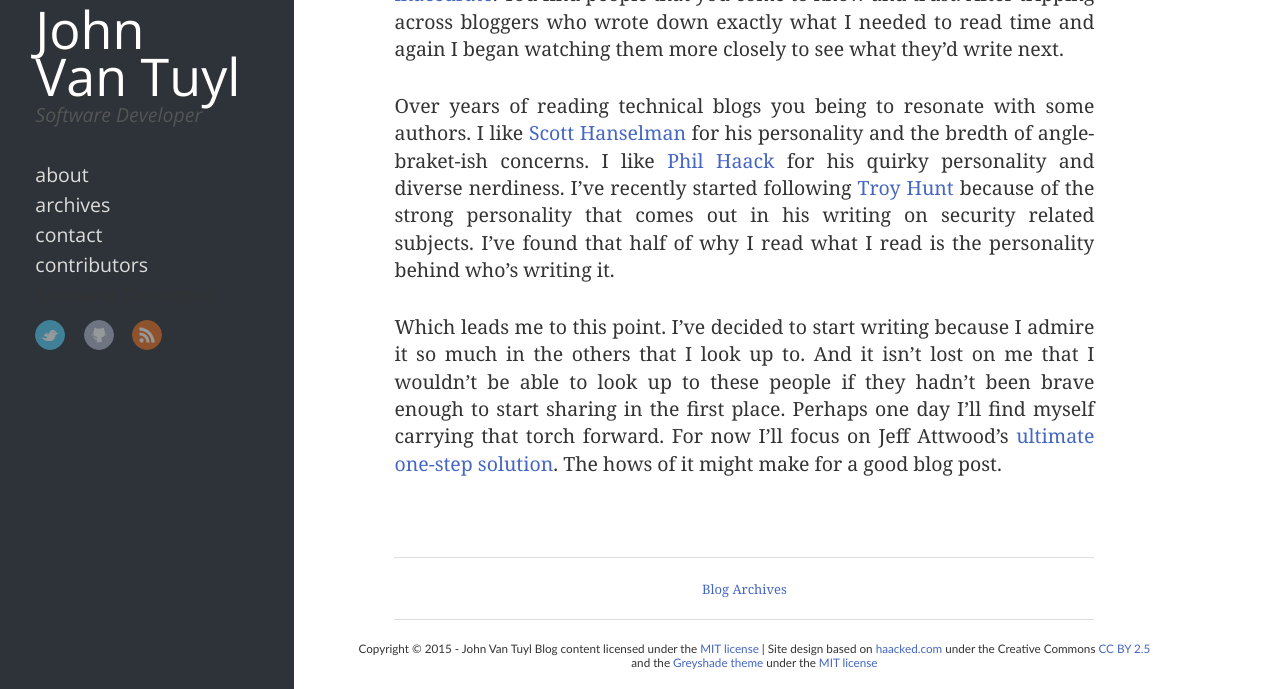
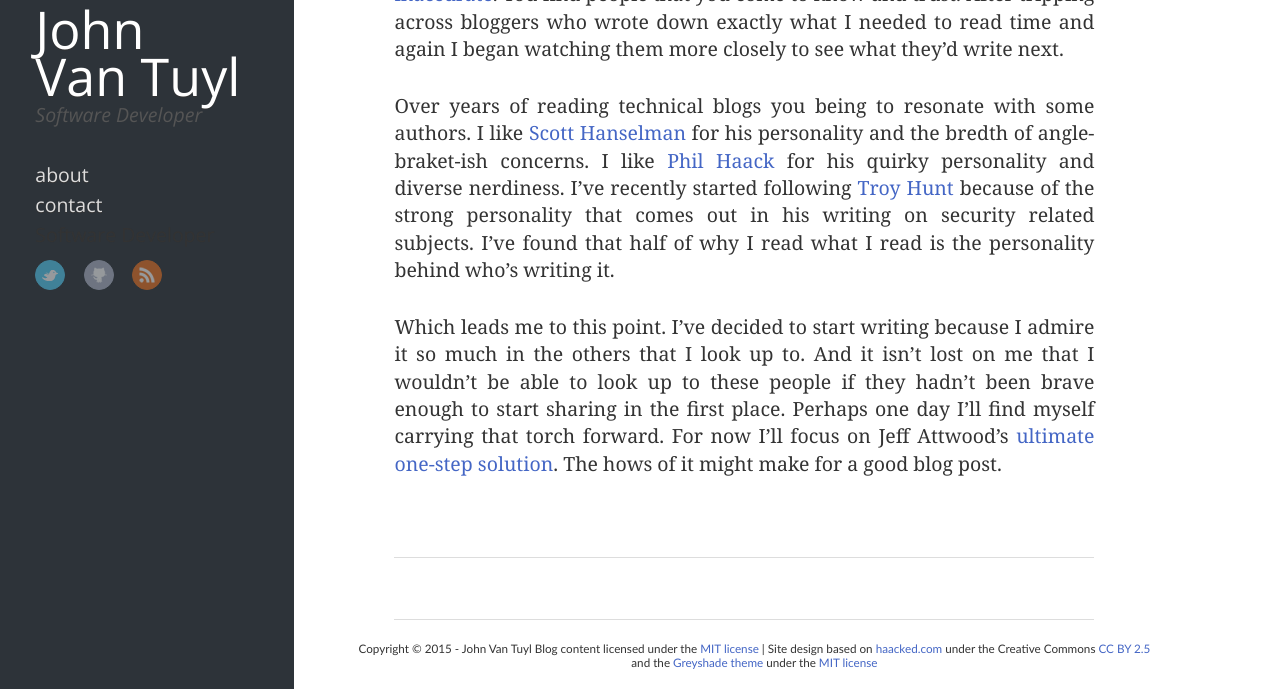
Before and after one commit to jpvantuyl/jpvantuyl.github.io, a Jekyll site: the page built from index.html, in a window 1280 px wide and 900 px high, scrolled down 9602 px, cut to the strip 211-900 px from the top of the window. Built offline with Jekyll 4.4.1, drawn with Linux system fonts in a browser that asks for light colours; nearby versions of some CDN libraries; Markdown is read by kramdown in place of the engine named in the settings; the list of posts is cut into pages by our own code; comment, search, counter and statistics services are not loaded.

Commit message:
Removed some navigation pages I'm not using

```diff
--- a/_includes/navigation.html
+++ b/_includes/navigation.html
@@ -1,8 +1,6 @@
 <ul class="main-navigation">
   <li><a href="/about/">about</a></li>
-  <li><a href="/archive">archives</a></li>
   <li><a href="https://github.com/Haacked/feedback/issues/new">contact</a></li>
-  <li><a href="/contributors">contributors</a></li>
 </ul>
 
 {% if site.description %}
--- a/index.html
+++ b/index.html
@@ -20,5 +20,4 @@ layout: default
     {% if paginator.next_page %}
         <a href="{{ paginator.next_page_path | prepend: site.baseurl | replace: '//', '/' }}" class="next">Next</a>
     {% endif %}
-    <div class="center"><a href="/archive">Blog Archives</a></div>
 </nav>
```
